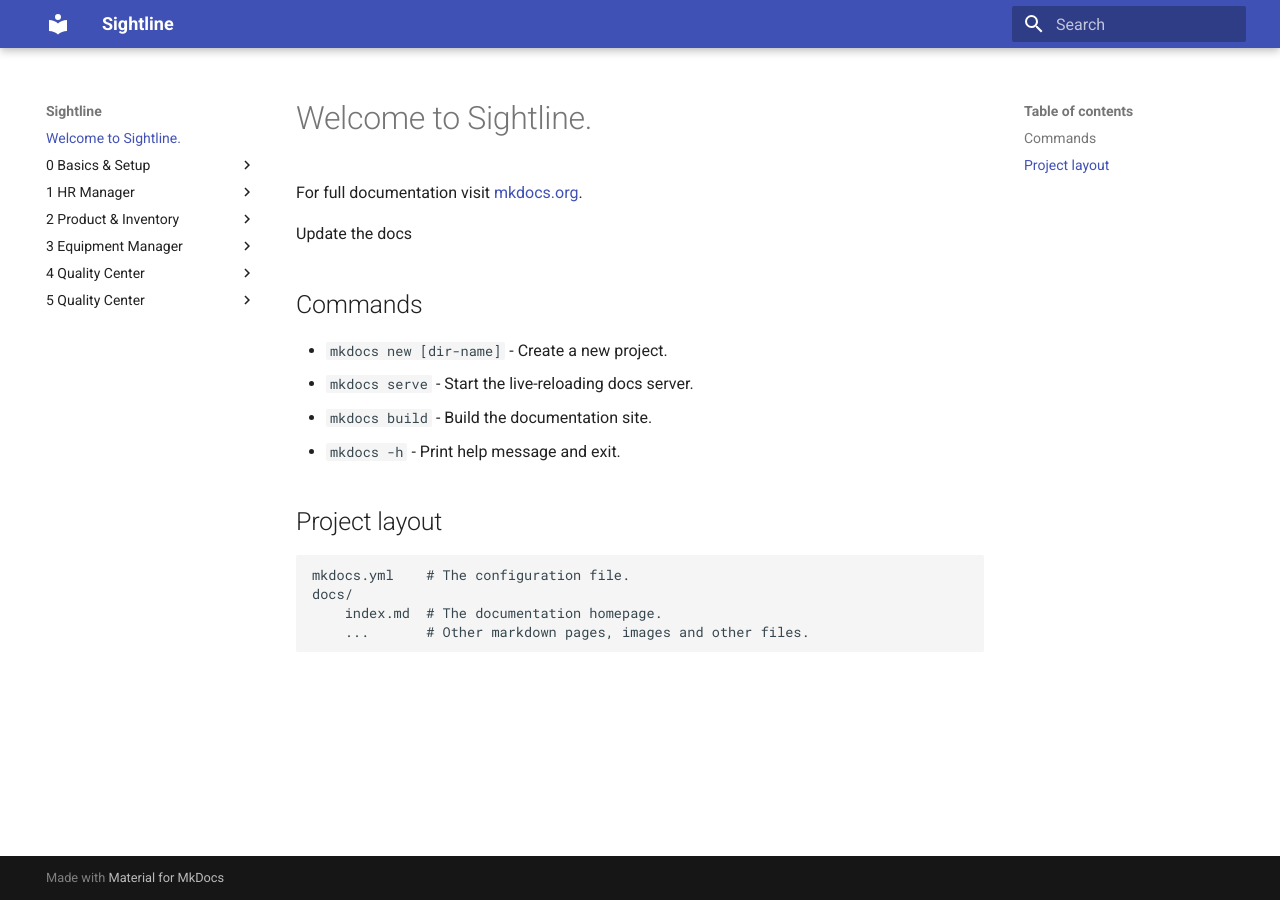
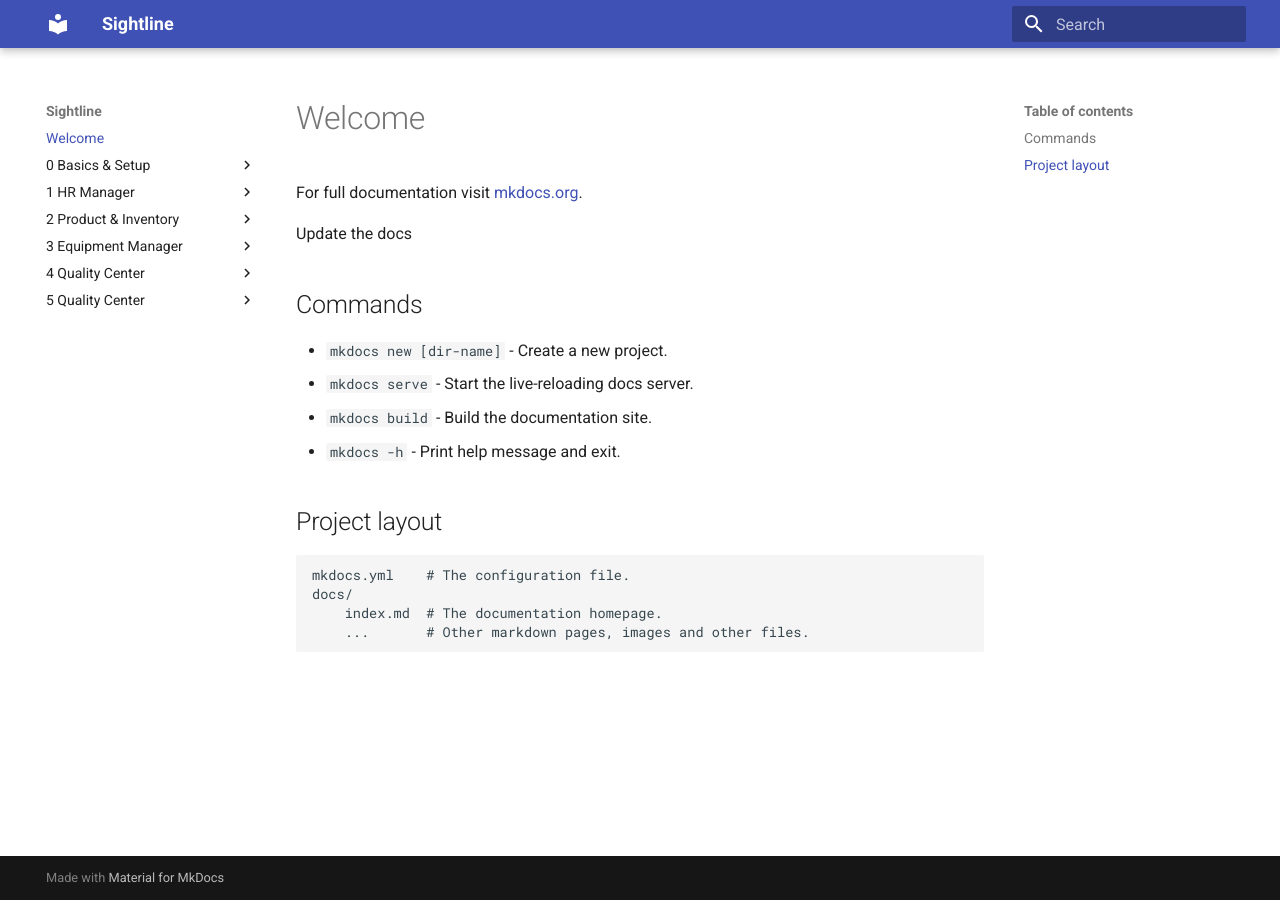
Before and after one commit to LZTek-io/LTek-io, an MkDocs documentation site: the page built from docs/index.md, in a window 1280 px wide. Built offline with MkDocs 1.6.1 and Material for MkDocs 9.7.7, drawn with Linux system fonts in a browser that asks for light colours.

Commit message:
updated yml file to point to favicon.

```diff
--- a/docs/index.md
+++ b/docs/index.md
@@ -1,4 +1,4 @@
-# Welcome to Sightline.
+# Welcome
 
 For full documentation visit [mkdocs.org](https://www.mkdocs.org).
 
--- a/mkdocs.yml
+++ b/mkdocs.yml
@@ -1,3 +1,4 @@
 site_name: Sightline
 theme:
   name: material
+  favicon: images/favicon.png
```
